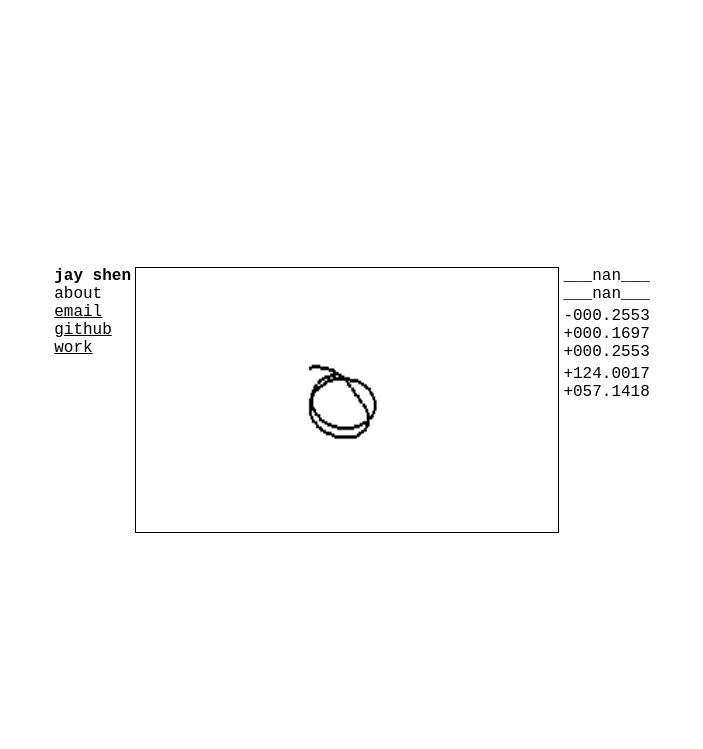
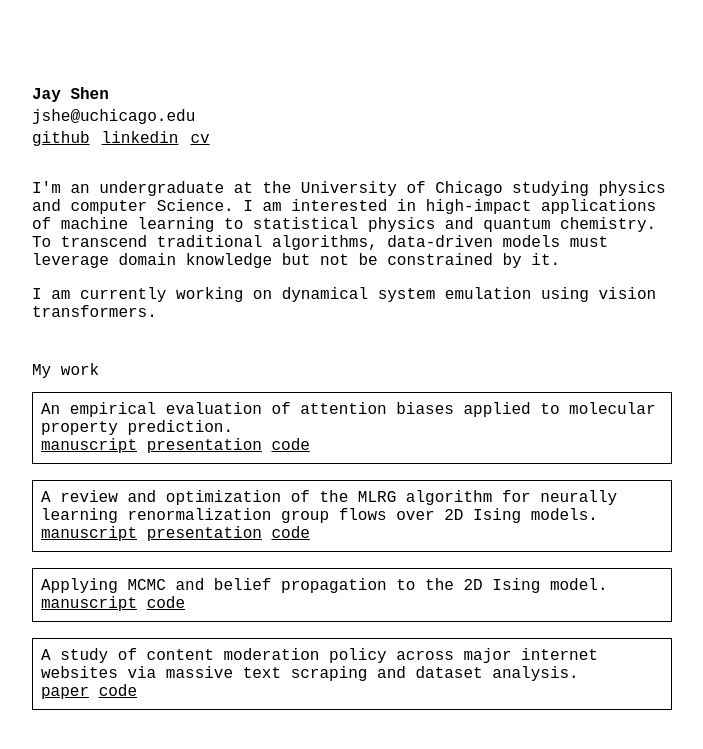
Before and after one commit to jshe2304/jshe2304.github.io, a plain HTML site: page index.html in a window 1280 px wide. Shown: the whole page, without its empty margins (288-991 px from the left). Drawn offline with Linux system fonts and the light colour scheme.

Commit message:
redid website

```diff
--- a/index.css
+++ b/index.css
@@ -5,87 +5,92 @@ html, body {
     padding: 0;
     font-family: 'Courier New', Courier, monospace;
     font-size: 1rem;
+    color: black;
+    background: white;
 }
 
 a {
     color: black;
+    text-decoration: underline;
 }
 
-p {
-    padding: 0;
-    margin: 0;
-}
-
-h4 {
-    font-size: 1rem;
-    padding: 0;
-    margin: 0;
-}
-
-#main {
-    width: 100%;
-    height: 100%;
-    display: flex;
-    justify-content: center;
-    flex-wrap: wrap;
-    align-content: center;
-    align-items: center;
-}
-
-#wrapper {
-    display: flex;
-    flex-direction: row;
-}
-
-.section{
-    height: 100%;
-}
-
-.line {
-    padding-left: 0.25em;
-    padding-right: 0.25em;
-    user-select: none;
-    -moz-user-select: none;
-}
-
-#display {
-    min-height: 8.5em;
-    border: 1px solid black;
-    min-width: 100px;
-    width: 33vw;
-    height: 33vh;
-}
-
-.content {
-    width: 100%;
-    height: 100%;
-    display: block;
-}
-
-/* Left Side */
-
-.hoverable:hover {
+a:hover {
     background-color: black;
     color: white;
 }
 
-.hoverable:hover a {
-    background-color: black;
-    color: white;
+#container {
+    width: 100%;
+    max-width: 640px;
+    margin: 0 auto;
+    padding: 2rem 1rem;
+    display: flex;
+    flex-direction: column;
+    gap: 2rem;
 }
 
-/* Right Side */
+@media (max-width: 420px) {
+    #container { padding: 1.25rem 0.75rem; }
+    nav { gap: 0.5rem; }
+}
 
-#numbers {
-    text-align: left;
+#header {
     display: flex;
     flex-direction: column;
-    gap: 0.25em;
+    align-items: flex-start;
+    gap: 0.25rem;
 }
 
-#velocity-toggle {
-	border: none;
-	font: inherit;
-	cursor: pointer;
-	outline: inherit;
+h1 {
+    font-size: 1rem;
+    font-weight: bold;
+    margin: 0;
 }
+
+nav {
+    display: flex;
+    gap: 0.75rem;
+    flex-wrap: wrap;
+}
+
+#summary p {
+    margin: 0 0 0.5rem 0;
+}
+
+#summary {
+    display: flex;
+    flex-direction: column;
+    gap: 0.5rem;
+}
+
+#work h2 {
+    font-size: 1rem;
+    font-weight: normal;
+    margin: 0 0 0.5rem 0;
+}
+
+#work ul {
+    list-style: none;
+    padding: 0;
+    margin: 0;
+    display: flex;
+    flex-direction: column;
+    gap: 0.5rem;
+}
+
+#work li span {
+    display: block;
+}
+
+#work li {
+    border: 1px solid black;
+    padding: 0.5rem;
+    margin: 0.25rem 0;
+}
+
+body {
+    display: flex;
+    align-items: center;
+    justify-content: center;
+    min-height: 100vh;
+}
--- a/index.html
+++ b/index.html
@@ -2,82 +2,74 @@
 <html lang="en-US">
 
 <head>
-    <meta charset="utf-8" />
+    <meta charset="utf-8"/>
     <meta name="viewport" content="width=device-width, initial-scale=1" />
 
     <link rel="stylesheet" href="index.css">
-    <script src="worm.js"></script>
 
-    <title>jay shen</title>
+    <title>Jay Shen</title>
+    <meta name="description" content="Jay Shen — Physics and Computer Science undergraduate at UChicago." />
 </head>
 
-<body onload="load();">
-    <div id="main">
-        <div id="wrapper">
-            <div id="links" class="section">
-                <div class="line">
-                    <h4 id="name">jay shen</h4>
-                </div>
-                <div class="line hoverable shows-content" id="about-widget">
-                    <p>about</p>
-                </div>
-                <div class="line hoverable">
-                    <a href="mailto:jshe@uchicago.edu">email</a>
-                </div>
-                <div class="line hoverable">
-                    <a href="https://github.com/jshe2304">github</a>
-                </div>
-                <div class="line hoverable">
-                    <a href="work.html">work</a>
-                </div>
-                <!--
-                <div class="line hoverable shows-content" id="photos-widget">
-                    <p>photos</p>
-                </div>
-                -->
-            </div>
+<body>
+    <main id="container">
+        <section id="header">
+            <h1>Jay Shen</h1>
+            <div>jshe@uchicago.edu</div>
+            <nav>
+                <a href="https://github.com/jshe2304">github</a>
+                <a href="https://www.linkedin.com/in/jshe2304/">linkedin</a>
+                <a href="./files/cv.pdf">cv</a>
+            </nav>
+        </section>
 
-            <div id="display" class="section">
-                <div class="text-content" id="about" style="display:none;">
-                    <p>
-                        i am an undergraduate at the university of chicago
-                        studying physics and computer science.
-                    </p>
-                    <p>
-                        i am interested in applying machine learning to physical
-                        science and vice versa.
-                    </p>
-                    <p>
-                        this website was written in pure html/css/js and is
-                        hosted on s3. yes, the worm is sentient.
-                    </p>
-                </div>
-                <div class="text-content" id="photos" style="display:none;">
-                    <p>nothing here yet...</p>
-                </div>
-                <canvas class="content" id="canvas"></canvas>
-            </div>
+        <section id="summary">
+            <p>
+                I'm an undergraduate at the University of Chicago studying physics and computer Science.
+                I am interested in high-impact applications of machine learning to statistical physics and quantum chemistry.
+                To transcend traditional algorithms, data-driven models must leverage domain knowledge but not be constrained by it.
+            </p>
+            <p>
+                I am currently working on dynamical system emulation using vision transformers.
+            </p>
+        </section>
 
-            <div id="numbers" class="section">
-                <div class="line">
-                    <div id="mouse-x"></div>
-                    <div id="mouse-y"></div>
-                </div>
-                <div id="velocity-toggle" class="line hoverable">
-                    <div id="vx"></div>
-                    <div id="vy"></div>
-                    <div id="v"></div>
-                </div>
-                <div class="line">
-                    <div id="x"></div>
-                    <div id="y"></div>
-                </div>
-
-            </div>
-        </div>
-    </div>
-
-    <script src="index.js"></script>
+        <section id="work">
+            <h2>My work</h2>
+            <ul>
+                <li>
+                    An empirical evaluation of attention biases applied to molecular property prediction.
+                    <span>
+                        <a href="./files/molecular-attention-bias.pdf">manuscript</a>
+                        <a href="./files/molecular-attention-bias.pdf">presentation</a>
+                        <a href="https://github.com/jshe2304/molecular_attention_bias">code</a>
+                    </span>
+                </li>
+                <li>
+                    A review and optimization of the MLRG algorithm for neurally learning renormalization group flows over 2D Ising models.
+                    <span>
+                        <a href="./files/mlrg-manuscript.pdf">manuscript</a>
+                        <a href="./files/mlrg-short.pdf">presentation</a>
+                        <a href="https://github.com/jshe2304/dlrg">code</a>
+                    </span>
+                </li>
+                <li>
+                    Applying MCMC and belief propagation to the 2D Ising model.
+                    <span>
+                        <a href="./files/ising-manuscript.pdf">manuscript</a>
+                        <a href="https://github.com/jshe2304/ttic31180">code</a>
+                    </span>
+                </li>
+                <li>
+                    A study of content moderation policy across major internet websites via massive text scraping and dataset analysis.
+                    <span>
+                        <a href="https://dl.acm.org/doi/pdf/10.1145/3613904.3642333">paper</a>
+                        <a href="https://github.com/noise-lab/content-moderation">code</a>
+                    </span>
+                </li>
+            </ul>
+        </section>
+    </main>
 </body>
 
 </html>
--- a/index.js
+++ /dev/null
@@ -1,134 +0,0 @@
-//Functions and Classes
-
-var fmt = new Intl.NumberFormat('en-US', {
-    minimumIntegerDigits: 3,
-    minimumFractionDigits: 4,
-    useGrouping: false
-});
-
-const pad = function (num) {
-    if (isNaN(num)) {
-        return "___nan___";
-    } else {
-        return (num < 0 ? "-" : "+") + fmt.format(Math.abs(num))
-    }
-}
-
-/***************
-Element Pointers
-***************/
-
-const x = document.getElementById("x")
-const y = document.getElementById("y")
-const vx = document.getElementById("vx")
-const vy = document.getElementById("vy")
-const v = document.getElementById("v")
-const mouse_x = document.getElementById("mouse-x")
-const mouse_y = document.getElementById("mouse-y")
-
-const display = document.getElementById("display");
-const aboutWidget = document.getElementById('about-widget');
-const photosWidget = document.getElementById('photos-widget');
-
-
-/**************
-State Variables
-**************/
-
-let raf; // Animation Frame Object
-
-let mousein = false; // Mouse in worm box
-let mousex = NaN; // Mouse x position
-let mousey = NaN; // Mouse y position
-
-let showingVel = false; // Show velocity vector?
-
-let showingContent = null; // Show content?
-
-let canvas = document.getElementById("canvas"); // Canvas
-let context; // Context
-let worm; // Worm
-
-/***********************
-Page Rendering Functions
-***********************/
-
-function draw() { // Draw worm
-
-    if (showingContent) return;
-
-    context.clearRect(0, 0, canvas.width, canvas.height);
-
-    worm.draw(showingVel);
-
-    mousein ? worm.update(mousex, mousey) : worm.update();
-
-    x.innerHTML = pad(worm.x[0]);
-    y.innerHTML = pad(worm.y[0]);
-    vx.innerHTML = pad(worm.vx);
-    vy.innerHTML = pad(worm.vy);
-    v.innerHTML = pad(Math.sqrt(Math.pow(worm.vx, 2), Math.pow(worm.vy, 2)));
-    mouse_x.innerHTML = pad(mousex);
-    mouse_y.innerHTML = pad(mousey);
-
-    raf = window.requestAnimationFrame(draw);
-}
-
-function load () { // Set up worm environment
-
-    context = canvas.getContext("2d");
-
-    worm = new Worm(canvas.width/2, canvas.height/2, 0, 0, 128, 2, canvas, context)
-
-    raf = window.requestAnimationFrame(draw);
-}
-
-function toggleContent(id) {
-    if (showingContent == null) {
-        showingContent = id;
-        canvas.style.display = "none";
-        document.getElementById(id).style.display = "block";
-    } else if (showingContent == id) {
-        showingContent = null;
-        canvas.style.display = "block"
-        document.getElementById(id).style.display = "none"
-        raf = window.requestAnimationFrame(draw);
-    } else {
-        document.getElementById(showingContent).style.display = "none";
-        showingContent = id;
-        document.getElementById(id).style.display = "block";
-    }
-}
-
-canvas.onmouseover = function () {
-    mousein = true;
-    document.onmousemove = function (event) {
-        mousex = event.offsetX;
-        mousey = event.offsetY;
-    };
-}
-canvas.onmouseout = function() {
-    mousein = false;
-    mousex = NaN;
-    mousey = NaN;
-    document.onmousemove = null;
-}
-
-// Toggle velocity vector animation
-document.getElementById("velocity-toggle").onclick = function() {
-    showingVel = !showingVel
-}
-
-aboutWidget.onmousedown = function() {
-    toggleContent("about")
-}
-
-photosWidget.onmousedown = function() {
-    toggleContent("photos")
-}
-
-// Reload upon window resize
-window.addEventListener('resize', function(event) {
-    this.window.cancelAnimationFrame(raf);
-    load();
-}, true);
--- a/work.css
+++ /dev/null
@@ -1,26 +0,0 @@
-html, body {
-    width: 100%;
-    height: 100%;
-    margin: 0;
-    padding: 0;
-    font-family: 'Courier New', Courier, monospace;
-    font-size: 1rem;
-}
-
-main {
-    width: 100%;
-    height: 100%;
-    display: flex;
-    flex-direction: column;
-    justify-content: center;
-    align-items: center;
-}
-
-h3 {
-    margin: 0.5em;
-}
-
-ol {
-    width: 50%;
-    margin: 0.5em;
-}
--- a/worm.js
+++ /dev/null
@@ -1,63 +0,0 @@
-class Worm {
-    constructor(x, y, vx, vy, length, width, canvas, ctx) {
-        this.canvas = canvas;
-        this.ctx = ctx;
-
-        this.length = length;
-        this.width = width;
-
-        this.x = Array(length);
-        this.y = Array(length);
-        this.x[0] = x;
-        this.y[0] = y;
-
-        for (let i=1; i<length; i++) {
-            this.x[i] = Math.cos(i/length * 4 * Math.PI) * canvas.width/4 + x;
-            this.y[i] = Math.sin(i/length * 4 * Math.PI) * canvas.height/4 + y;
-            //console.log(this.x[i], this.y[i]);
-        }
-
-        this.vx = vx;
-        this.vy = vy;
-    }
-
-    draw(showvel) {
-        for (let i=0; i< this.length; i++) {
-            this.ctx.fillRect(Math.floor(this.x[i]) - this.width/2, Math.floor(this.y[i]) - 1, this.width, this.width);
-            //this.ctx.fillRect(this.x[i] - this.width/2, this.y[i] - this.width/2, this.width, this.width);
-            if (showvel){
-                this.ctx.fillRect(this.x[0] + this.vx * 100 - this.width/2, this.y[0] + this.vy * 100 - this.width/2, this.width, this.width);
-            }
-        }
-    }
-
-    update(cx, cy) {
-        this.x[0] += this.vx;
-        this.y[0] += this.vy;
-
-        //Update Body Segments
-        for (let i=1; i < this.length; i++) {
-            const magn = Math.sqrt(Math.pow(this.x[i-1]-this.x[i], 2) + Math.pow(this.y[i-1]-this.y[i], 2))
-            this.x[i] = ((this.x[i]-this.x[i-1])/magn) * this.width + this.x[i-1]
-            this.y[i] = ((this.y[i]-this.y[i-1])/magn) * this.width + this.y[i-1]
-        }
-
-        //Boundary Avoidance
-        this.vx += Math.pow(this.x[0], -1.4) - Math.pow(this.canvas.width - this.x[0], -1.4)
-        this.vy += Math.pow(this.y[0], -1.4) - Math.pow(this.canvas.height - this.y[0], -1.4)
-
-        //Random Walk Behavior
-        this.vx += (Math.random() - 0.5)/8
-        this.vy += (Math.random() - 0.5)/8
-
-        //Slow factor
-        this.vx /= Math.pow(this.vx, 6)/10 + 1
-        this.vy /= Math.pow(this.vy, 6)/10 + 1
-
-        //Chase
-        if (cx && cy) {
-            this.vx += (cx - this.x[0])/(Math.abs(cx - this.x[0])*1000) * Math.log(Math.abs(cx - this.x[0]));
-            this.vy += (cy - this.y[0])/(Math.abs(cy - this.y[0])*1000) * Math.log(Math.abs(cy - this.y[0]));
-        }
-    }
-}
```
Also changed, not shown: work.html (deleted, +0 -64 lines), 7 other files.
